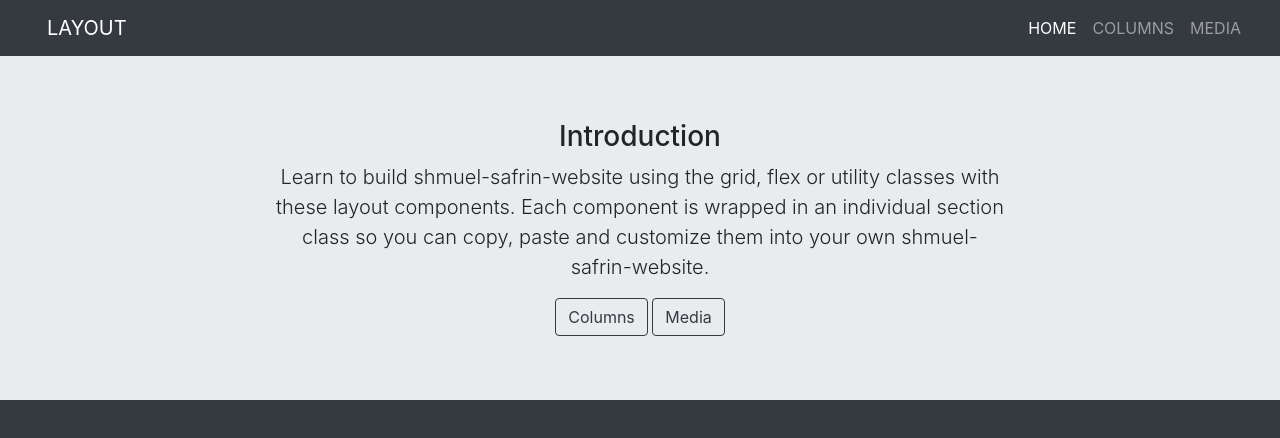
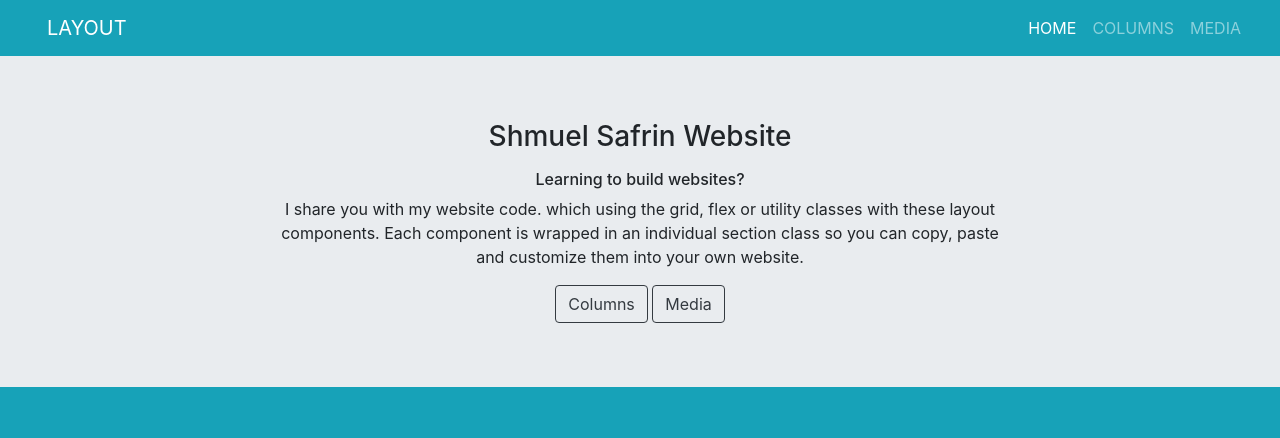
Before and after one commit to ShmuelSafrin/shmuel-safrin-website, a plain HTML site: page docs/index.html in a window 1280 px wide. Drawn offline with nearby package versions, Linux system fonts and the light colour scheme.

Commit message:
For first publish

```diff
--- a/docs/index.html
+++ b/docs/index.html
@@ -13,9 +13,9 @@
     <title>shmuel-safrin-website</title>
   </head>
 
-  <body class="bg-dark">
+  <body class="bg-info">
     <header id="page-hero" class="site-header d-flex flex-column align-content-between">
-      <nav class="site-nav family-sans navbar navbar-expand-md bg-dark navbar-dark">
+      <nav class="site-nav family-sans navbar navbar-expand-md bg-info navbar-dark">
         <div class="container-fluid">
           <button
             type="button"
@@ -43,10 +43,13 @@
         <div class="container text-center">
           <div class="row justify-content-center">
             <div class="col-11 col-sm-10 col-md-8 animated fadeInUp">
-              <h3 class="text-reverse">Introduction</h3>
+              <h3 class="text-reverse">Shmuel Safrin Website</h3>
               <p class="lead">
-                Learn to build shmuel-safrin-website using the grid, flex or utility classes with these layout components. Each component is wrapped in an
-                individual section class so you can copy, paste and customize them into your own shmuel-safrin-website.
+                <h6>Learning to build websites?</h6>
+                I share you with my website code.
+                which using the grid, flex or utility classes with these layout components.
+                Each component is wrapped in an individual section class so you can copy,
+                paste and customize them into your own website.
               </p>
               <a class="btn btn-outline-dark" href="columns.html">Columns</a>
               <a class="btn btn-outline-dark" href="media.html">Media</a>
```
